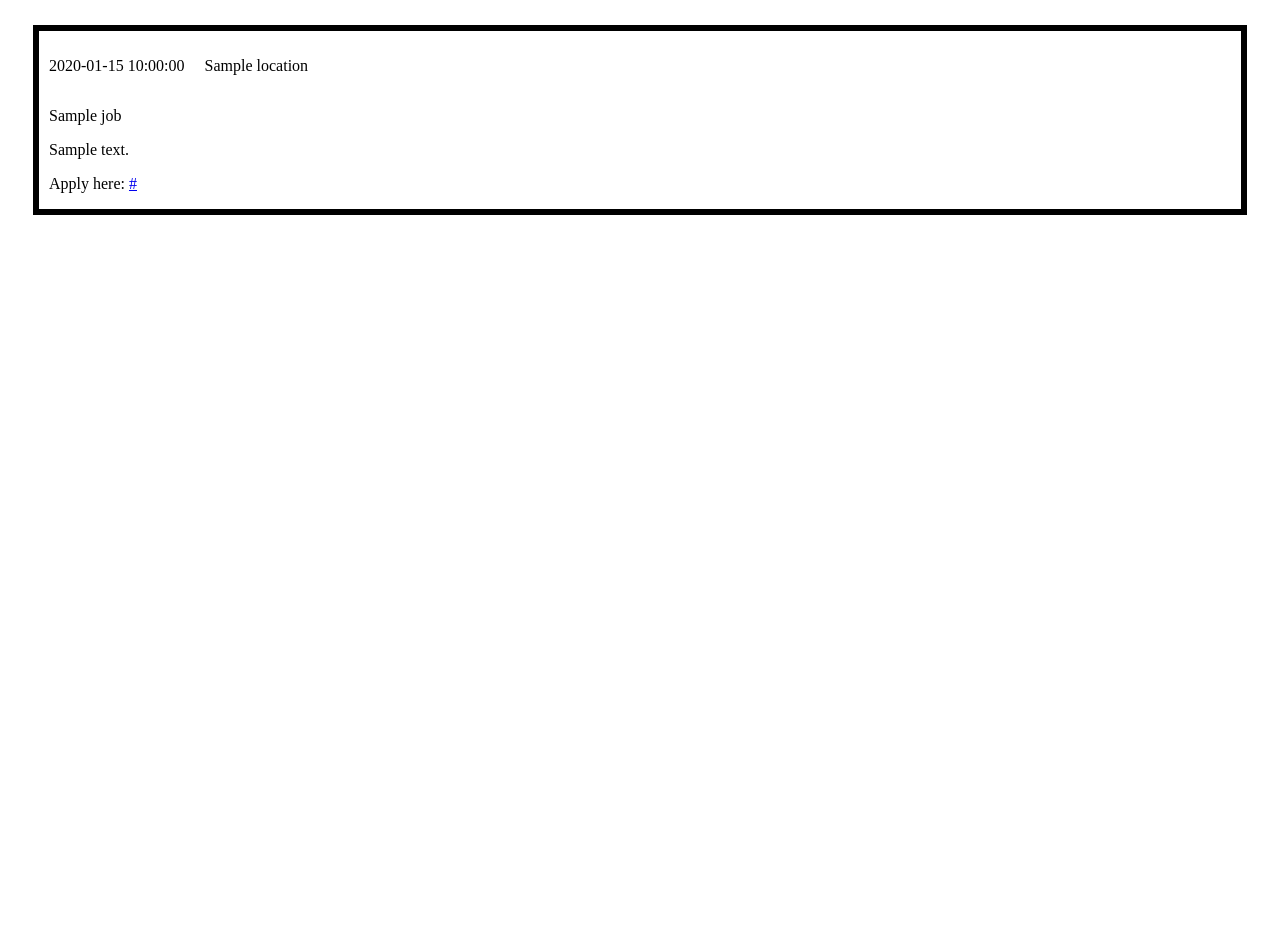
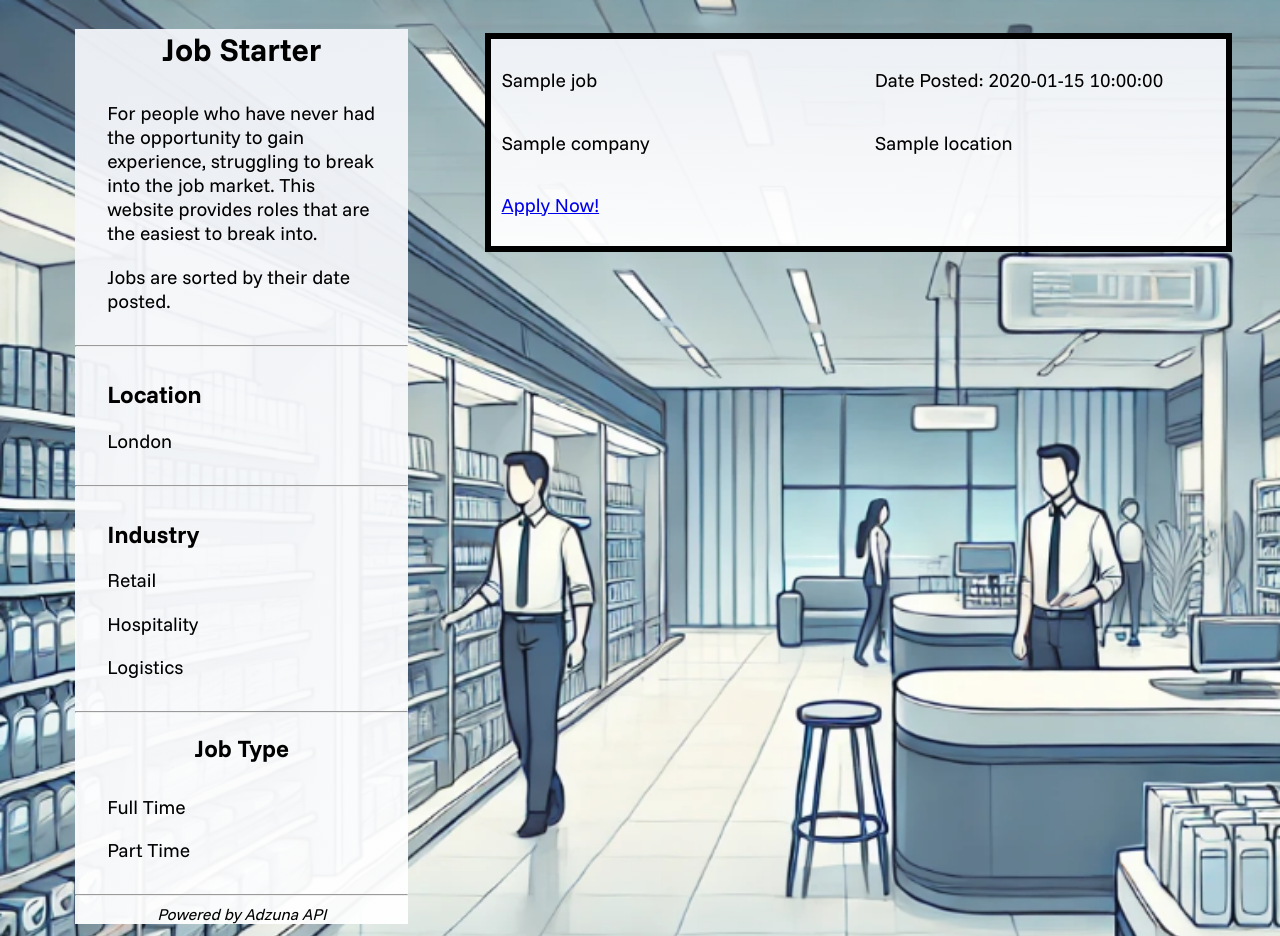
Before and after one commit to faizanA786/job-starter, a Flask app: template job_starter/templates/index.html in a window 1280 px wide. Before the commit the page ends 215 px from the top, so only its background shows below. Run offline with Flask 3, Linux system fonts and the light colour scheme; the template is opened without the code that fills it: most values are stand-ins (such as "Sample title", 1, 10 or a date in 2020).

Commit message:
feat: Webpage design prototype

```diff
--- a/job_starter/app.py
+++ b/job_starter/app.py
@@ -2,7 +2,7 @@ from flask import Flask, render_template
 import json
 
 app = Flask(__name__)
-open_url = "job_starter/prefetch/hospitality_data.json"
+open_url = "job_starter/prefetch/retail_data.json"
 
 @app.route("/")
 def add_jobs():
@@ -11,5 +11,8 @@ def add_jobs():
         html = render_template("index.html", jobs=jobs)
     return html
 
+def get_date():
+    return None
+
 if __name__ == "__main__":
     app.run(debug=True)
--- a/job_starter/static/style.css
+++ b/job_starter/static/style.css
@@ -1,13 +1,60 @@
-.container {
+@font-face {
+    font-family: funnel_sans;
+    src: url("fonts/FunnelSans-VariableFont_wght.ttf");
+}
+
+body {
+    background-image: url("images/bg.png");
+    background-position: center;
+    background-attachment: fixed;
+    background-repeat: no-repeat;
+    background-size: cover;
+    display: flex;
+    align-items: center;
+    justify-content: center;
+    font-family: funnel_sans;
+}
+
+.filter-data {
+    background: linear-gradient(to bottom, rgba(242, 244, 248, 0.95), rgba(255, 255, 255, 0.95));
+    text-align: center;
+    margin: 0.25rem;
+}
+
+.filter {
+    text-align: left;
+    margin: 2rem
+}
+
+.job-container {
+    background: linear-gradient(to bottom, rgba(242, 244, 248, 0.95), rgba(255, 255, 255, 0.95));
     border: 6px solid black;
     margin: 25px;
 }
 
-.data {
+.job-data {
+    display: grid;
+    grid-template-columns: 50% 50%;
+    gap: 1rem;
     margin: 10px;
 }
 
-.info {
+.job-info {
     display: flex;
-    gap: 20px
+    flex-direction: column;
 }
+
+.grid {
+    display: grid;
+    grid-template-columns: 30% 70%;
+    gap: 3rem;
+}
+
+.wrapper {
+    display: flex;
+    width: 90%;
+}
+
+p {
+    font-size: 1.5vw;
+}
--- a/job_starter/templates/index.html
+++ b/job_starter/templates/index.html
@@ -7,11 +7,56 @@
     <link rel="stylesheet" href="../static/style.css">
 </head>
 <body>
+    <div class="wrapper">
+        <div class="grid">
+
+            <div class="filter-container">
+                <div class="filter-data">
+                    <h1>Job Starter</h1>
+                    <div class="filter">
+                        <p>For people who have never had the opportunity to gain experience, struggling to break into the job market. This website provides roles that are the easiest to break into.</p>
+                        <p>Jobs are sorted by their date posted.</p>
+                    </div>
+
+                    <hr>
+                    <div class="filter">
+                        <h2>Location</h2>
+                        <p>London</p>
+                        <p></p>
+                    </div>
+
+                    <hr>
+                    <div class="filter">
+                        <h2>Industry</h2>
+                        <p>Retail</p>
+                        <p>Hospitality</p>
+                        <p>Logistics</p>
+                    </div>
+
+                    <hr>
+                    <h2>Job Type</h2>
+                    <div class="filter">
+                        <p>Full Time</p>
+                        <p>Part Time</p>
+                    </div>
+
+                    <hr>
+                    <i>Powered by Adzuna API</i>
+                </div>
+            </div>
+
+            <div>
                 {% for job in jobs %}
-        <div class="container">
-            <div class="data">
-                <div class="info">
-                    <p>{{ job["date"] }}</p> <!--Date-->
+                <div class="job-container">
+                    <div class="job-data">
+                        <div class="job-info">
+                            <p>{{ job["title"] }}</p> <!--Title-->
+                            <p>{{ job["company"] }}</p> <!--Desc-->
+
+                            <p><a href="{{ job['url'] }}" target="_blank">Apply Now!</a></p> <!--URL-->
+                        </div>
+                        <div class="job-info">
+                            <p>Date Posted: {{ job["date"] }}</p> <!--Date-->
                             <p>{{ job["location"] }}</p> <!--Location-->
 
                             {% if job["contract_time"] is not none %} <!--Job Type-->
@@ -25,12 +70,11 @@
                             {% endif %}
                         </div>
 
-                <p>{{ job["title"] }}</p> <!--Title-->
-                <p>{{ job["description"] }}</p> <!--Desc-->
-
-                <p>Apply here: <a href="{{ job['url'] }}">{{ job["url"] }}</a></p> <!--URL-->
                     </div>
                 </div>
                 {% endfor %}
+            </div>
+        </div>
+    </div>
 </body>
 </html>
```
Also changed, not shown: DEVLOG.md (+11 -0 lines), job_starter/prefetch/job_board.py (+4 -6 lines), job_starter/static/fonts/FunnelSans-VariableFont_wght.ttf (added), job_starter/static/images/bg.png (added). Lines whose indentation alone changed are shown as unchanged.
